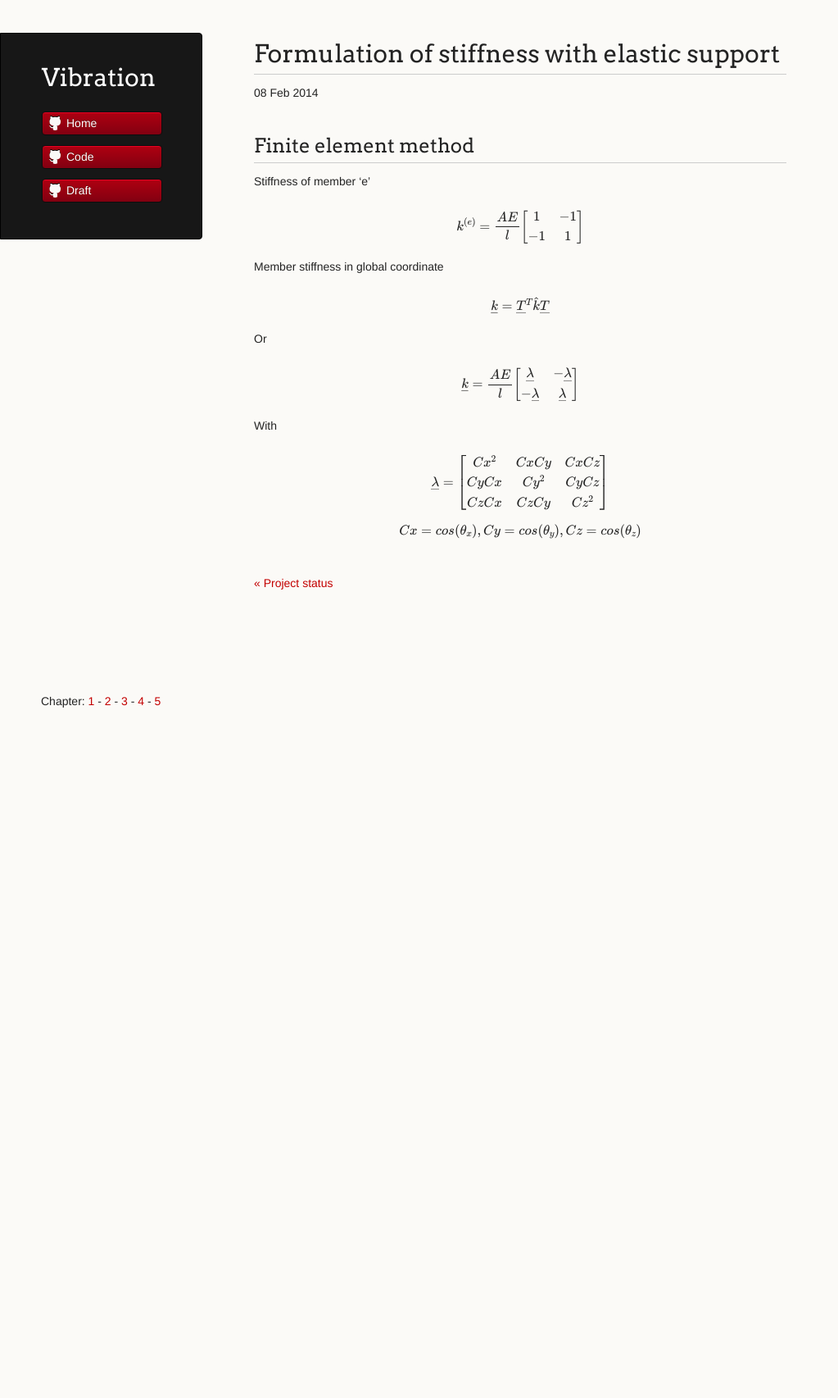
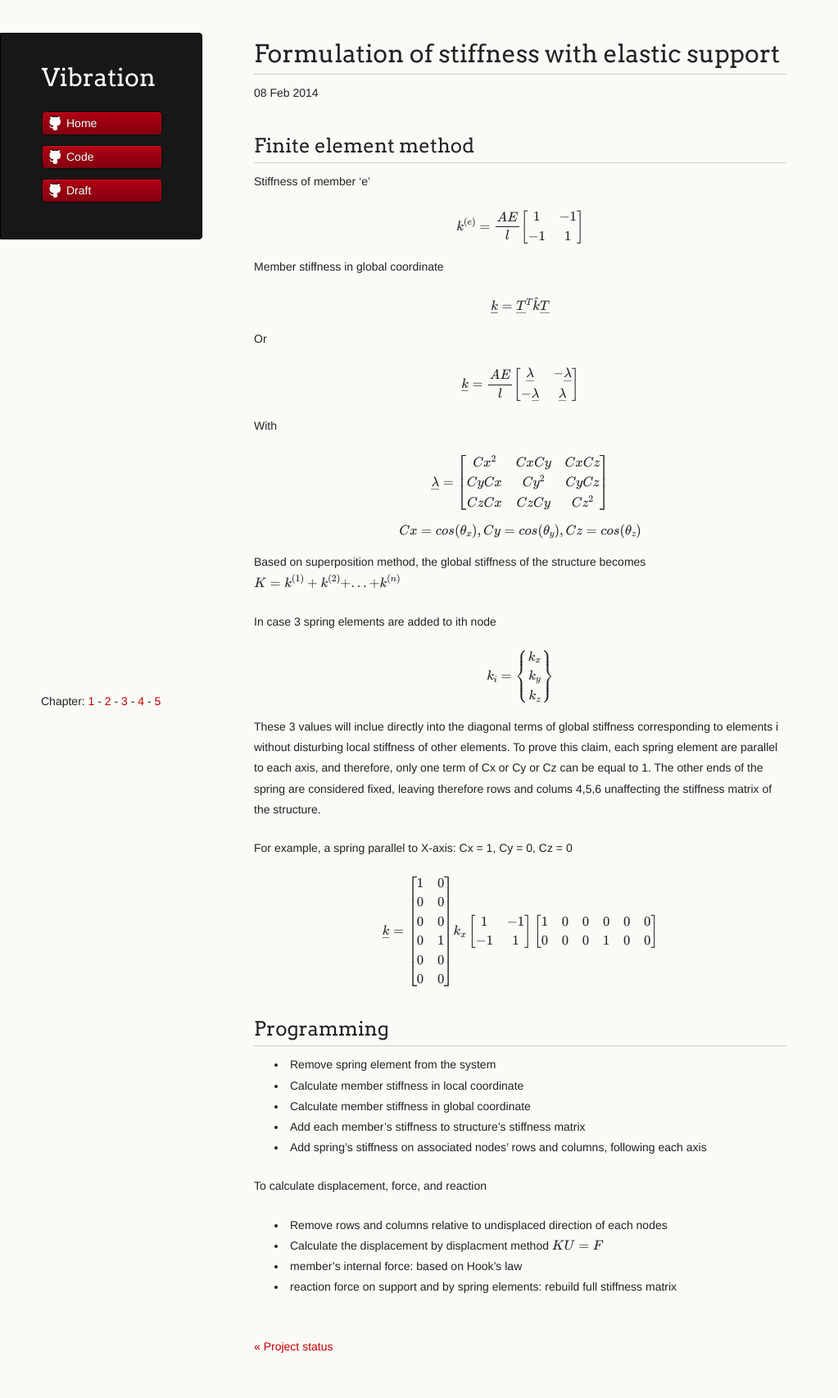
Before and after one commit to vireax/vibration, a Jekyll site: the page built from _posts/2014-02-08-elastic-support.md, in a window 1280 px wide. Shown: the whole page at 82% size, without its empty margins (0-1023 px from the left). Built offline with Jekyll 4.4.1, drawn with Linux system fonts in a browser that asks for light colours; formulas are drawn with MathJax 3; before the commit the page ends 900 px from its top, so only the background shows below that.

Commit message:
Update 2014-02-08-elastic-support.md

```diff
--- a/_posts/2014-02-08-elastic-support.md
+++ b/_posts/2014-02-08-elastic-support.md
@@ -31,3 +31,37 @@ CzCx & CzCy & Cz^2
 $$
 </div>
 <div> $$ Cx = cos(\theta_x), Cy = cos(\theta_y), Cz = cos(\theta_z) $$</div>
+
+Based on superposition method, the global stiffness of the structure becomes <span> $$ K = k^{(1)} + k^{(2)} + ... + k^{(n)} $$</span>
+
+In case 3 spring elements are added to ith node
+
+<div> $$ k_i =  \begin{Bmatrix}k_x \\k_y \\k_z \end{Bmatrix} $$ </div>
+
+These 3 values will inclue directly into the diagonal terms of global stiffness corresponding to elements i without disturbing local stiffness of other elements. To prove this claim, each spring element are parallel to each axis, and therefore, only one term of Cx or Cy or Cz can be equal to 1. The other ends of the spring are considered fixed, leaving therefore rows and colums 4,5,6 unaffecting the stiffness matrix of the structure.
+
+For example, a spring parallel to X-axis: Cx = 1, Cy = 0, Cz = 0
+
+<div> $$
+\underline{k} =
+\begin{bmatrix}1 & 0 \\ 0 & 0 \\ 0 & 0 \\
+0 & 1 \\ 0 & 0 \\ 0 & 0\end{bmatrix}
+k_x  \begin{bmatrix}1 & -1 \\-1 & 1 \end{bmatrix}
+\begin{bmatrix}1 & 0 & 0 & 0 &0 & 0 \\
+0 & 0 & 0 & 1 &0 & 0 \end{bmatrix}
+$$</div>
+
+
+## Programming ##
+
+* Remove spring element from the system
+* Calculate member stiffness in local coordinate
+* Calculate member stiffness in global coordinate
+* Add each member's stiffness to structure's stiffness matrix
+* Add spring's stiffness on associated nodes' rows and columns, following each axis
+
+To calculate displacement, force, and reaction
+* Remove rows and columns relative to undisplaced direction of each nodes
+* Calculate the displacement by displacment method <span>$$ K U = F $$ </span>
+* member's internal force: based on Hook's law
+* reaction force on support and by spring elements: rebuild full stiffness matrix
```
